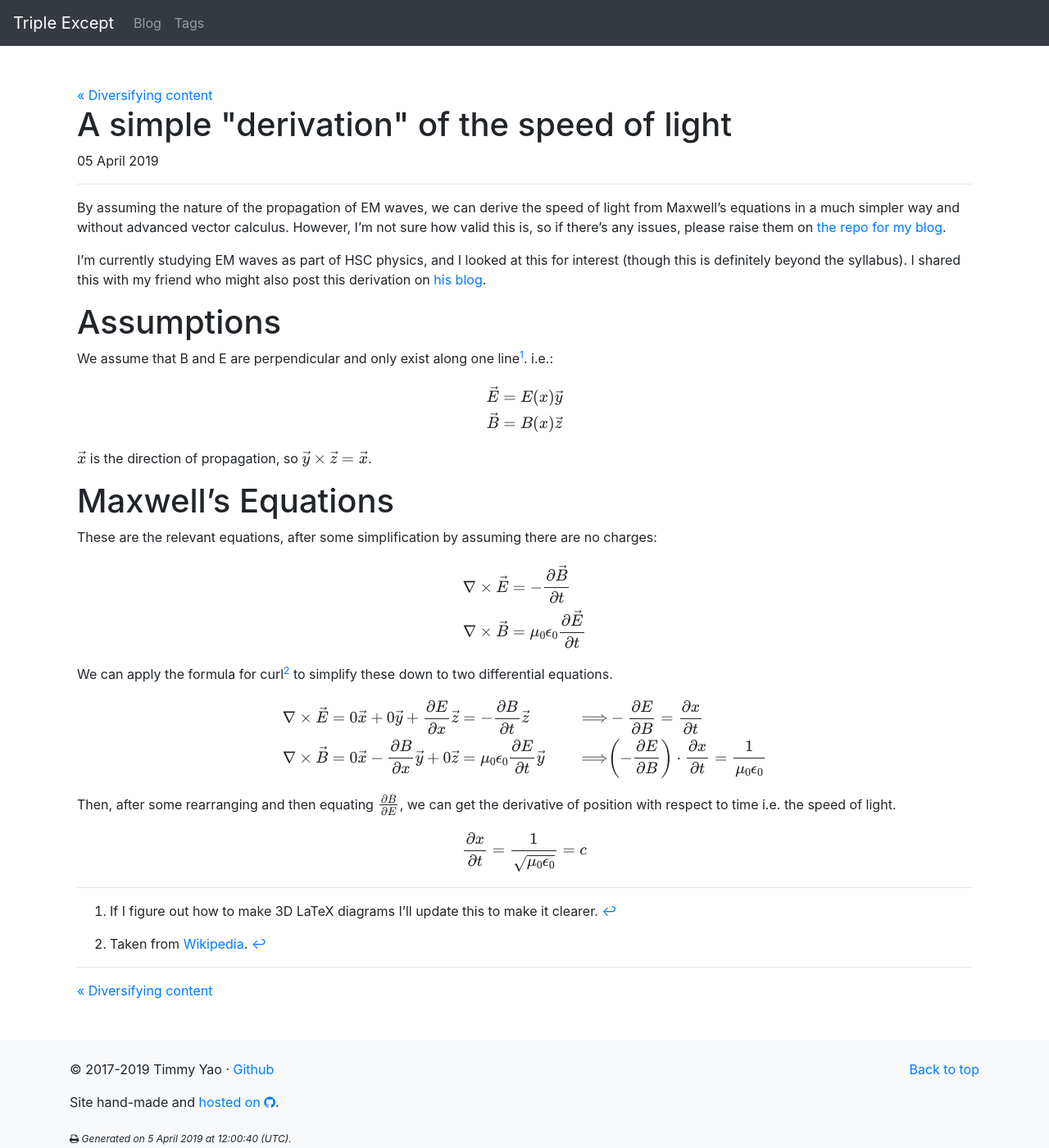
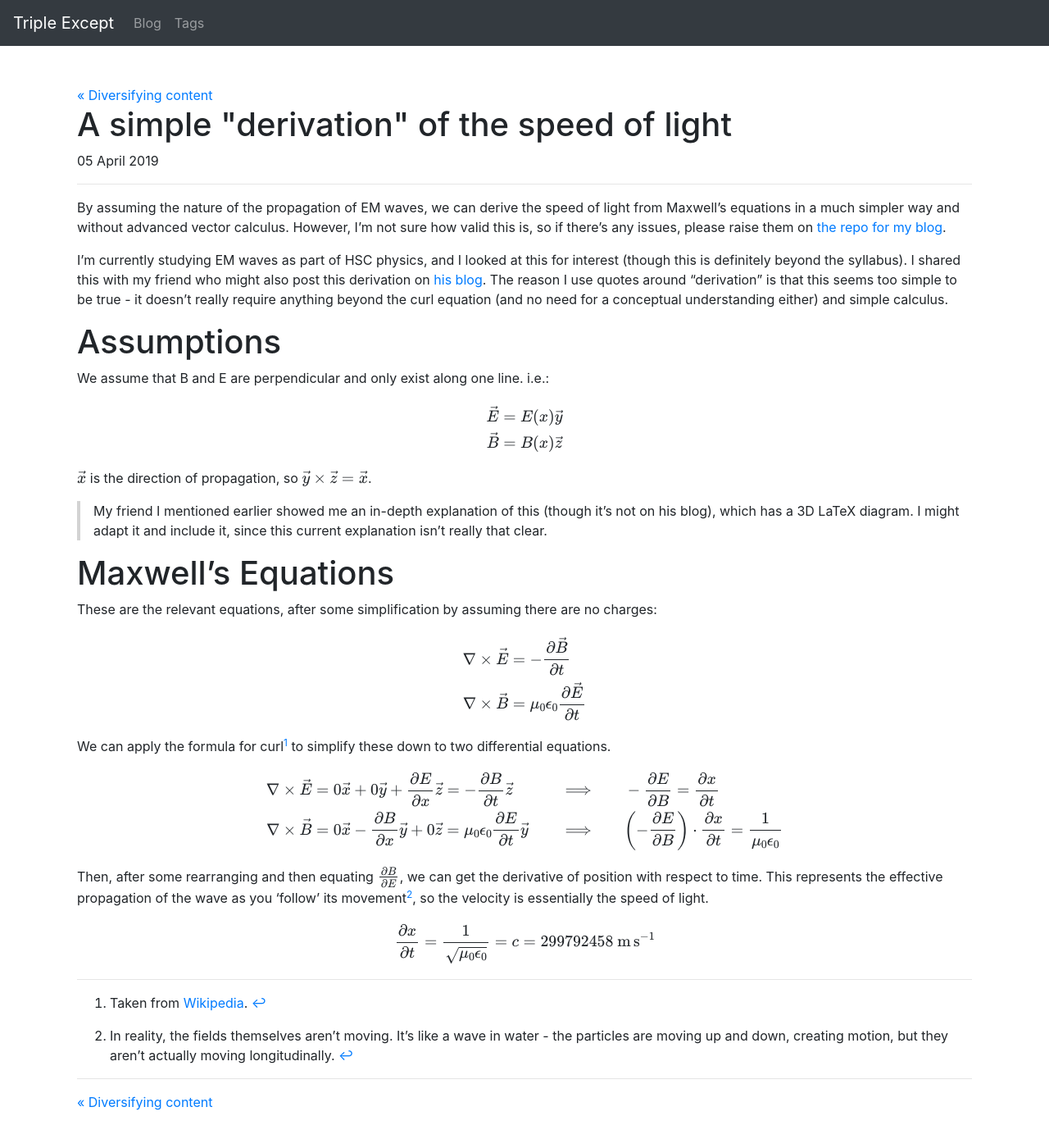
Before and after one commit to ralismark/ralismark.github.io, a Jekyll site: the page built from _posts/2019-04-05-speed-of-light.md, in a window 1280 px wide and 1400 px high. Shown: the whole window at 82% size. Built offline with Jekyll 4.4.1, drawn with Linux system fonts in a browser that asks for light colours; nearby versions of some CDN libraries; formulas are drawn with MathJax 3.

Commit message:
Revise the c derivation

```diff
--- a/_posts/2019-04-05-speed-of-light.md
+++ b/_posts/2019-04-05-speed-of-light.md
@@ -10,15 +10,13 @@ By assuming the nature of the propagation of EM waves, we can derive the speed o
 
 <!--more-->
 
-I'm currently studying EM waves as part of HSC physics, and I looked at this for interest (though this is definitely beyond the syllabus). I shared this with my friend who might also post this derivation on [his blog][sabicool].
+I'm currently studying EM waves as part of HSC physics, and I looked at this for interest (though this is definitely beyond the syllabus). I shared this with my friend who might also post this derivation on [his blog][sabicool]. The reason I use quotes around "derivation" is that this seems too simple to be true - it doesn't really require anything beyond the curl equation (and no need for a conceptual understanding either) and simple calculus.
 
 [sabicool]: https://sabicool.github.io/
 
 # Assumptions
 
-We assume that B and E are perpendicular and only exist along one line[^1]. i.e.:
-
-[^1]: If I figure out how to make 3D LaTeX diagrams I'll update this to make it clearer.
+We assume that B and E are perpendicular and only exist along one line. i.e.:
 
 $$
 \begin{align*}
@@ -28,6 +26,8 @@ $$
 $$
 
 $$\vec{x}$$ is the direction of propagation, so $$\vec{y} \times \vec{z} = \vec{x}$$.
+
+> My friend I mentioned earlier showed me an in-depth explanation of this (though it's not on his blog), which has a 3D LaTeX diagram. I might adapt it and include it, since this current explanation isn't really that clear.
 
 # Maxwell's Equations
 
@@ -49,14 +49,16 @@ We can apply the formula for curl[^2] to simplify these down to two differential
 $$
 \begin{align*}
 	\nabla \times \vec{E} &= 0\vec{x} + 0\vec{y} + \frac{\partial E}{\partial x}\vec{z} = -\frac{\partial B}{\partial t}\vec{z}
-	&\Longrightarrow& - \frac{\partial E}{\partial B} = \frac{\partial x}{\partial t}
+	&&\Longrightarrow&& - \frac{\partial E}{\partial B} = \frac{\partial x}{\partial t}
 \\	\nabla \times \vec{B} &= 0\vec{x} - \frac{\partial B}{\partial x}\vec{y} + 0\vec{z} = \mu_0 \epsilon_0 \frac{\partial E}{\partial t}\vec{y}
-	&\Longrightarrow& \left( - \frac{\partial E}{\partial B} \right) \cdot \frac{\partial x}{\partial t} = \frac{1}{\mu_0 \epsilon_0}
+	&&\Longrightarrow&& \left( - \frac{\partial E}{\partial B} \right) \cdot \frac{\partial x}{\partial t} = \frac{1}{\mu_0 \epsilon_0}
 \end{align*}
 $$
 
-Then, after some rearranging and then equating $$\frac{\partial B}{\partial E}$$, we can get the derivative of position with respect to time i.e. the speed of light.
+Then, after some rearranging and then equating $$\frac{\partial B}{\partial E}$$, we can get the derivative of position with respect to time. This represents the effective propagation of the wave as you 'follow' its movement[^3], so the velocity is essentially the speed of light.
+
+[^3]: In reality, the fields themselves aren't moving. It's like a wave in water - the particles are moving up and down, creating motion, but they aren't actually moving longitudinally.
 
 $$
-\frac{\partial x}{\partial t} = \frac{1}{\sqrt{\mu_0 \epsilon_0}} = c
+\frac{\partial x}{\partial t} = \frac{1}{\sqrt{\mu_0 \epsilon_0}} = c = 299792458\ \mathrm{m \, s^{-1}}
 $$
```
